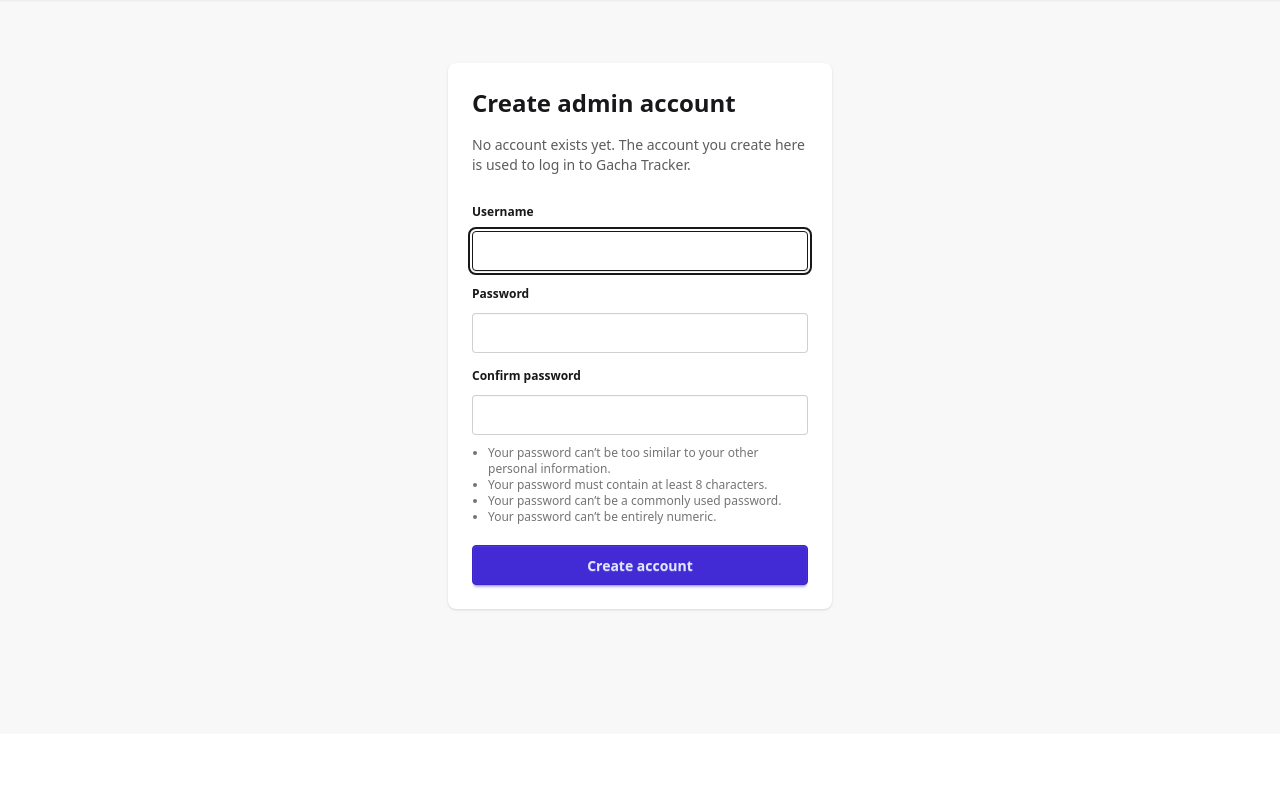
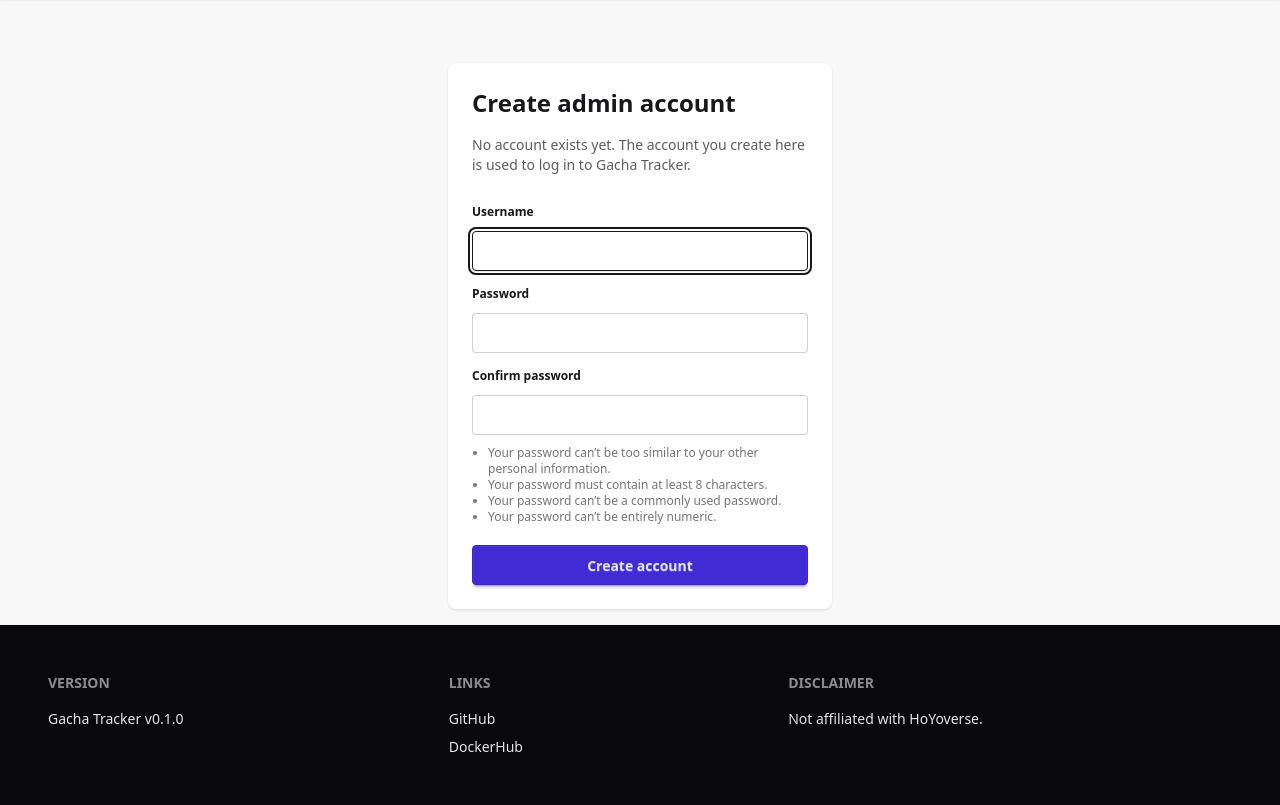
Before and after one commit to Haencky/Gacha-Tracker, a Django app: page /accounts/setup/ in a window 1280 px wide. Shown: the part 66-871 px from the top of the page. Before the commit the page ends 677 px from the top, so only its background shows below. Run offline with Django 5.2, Linux system fonts and the light colour scheme; style sheets or scripts are compiled from the project's sources; parts of the project's set-up code (start-up, migrations or seed data) failed here and were passed over; some libraries are stand-ins or nearby versions.

Commit message:
added footer

```diff
--- a/config/settings.py
+++ b/config/settings.py
@@ -10,6 +10,7 @@ For the full list of settings and their values, see
 https://docs.djangoproject.com/en/6.1/ref/settings/
 """
 
+import tomllib
 from pathlib import Path
 
 import environ
@@ -19,6 +20,9 @@ BASE_DIR = Path(__file__).resolve().parent.parent
 
 env = environ.Env(DEBUG=(bool, False))
 env.read_env(BASE_DIR / ".env")
+
+with open(BASE_DIR / "pyproject.toml", "rb") as f:
+    APP_VERSION = tomllib.load(f)["project"]["version"]
 
 
 # Quick-start development settings - unsuitable for production
@@ -79,6 +83,7 @@ TEMPLATES = [
         "OPTIONS": {
             "context_processors": [
                 "core.context_processors.games",
+                "core.context_processors.app_info",
                 "django.template.context_processors.request",
                 "django.contrib.auth.context_processors.auth",
                 "django.contrib.messages.context_processors.messages",
--- a/core/context_processors.py
+++ b/core/context_processors.py
@@ -1,3 +1,5 @@
+from django.conf import settings
+
 from .games import all_games
 
 
@@ -8,3 +10,7 @@ def games(request):
         if request.resolver_match.namespace
         else None,
     }
+
+
+def app_info(request):
+    return {"version": settings.APP_VERSION}
--- a/templates/base.html
+++ b/templates/base.html
@@ -46,10 +46,11 @@
         <div id="messages"
              class="toast toast-top toast-end z-50"
              aria-live="polite">{% include "partials/messages.html" %}</div>
-        <main id="content" class="container mx-auto max-w-5xl p-4">
+        <main id="content" class="container mx-auto max-w-5xl p-4 flex-1">
             {% block content %}
             {% endblock content %}
         </main>
+        {% include "partials/footer.html" %}
         <span id="loading"
               class="htmx-indicator loading loading-spinner loading-md fixed bottom-4 right-4"
               role="status"
--- /dev/null
+++ b/templates/partials/footer.html
@@ -0,0 +1,22 @@
+{% load i18n %}
+<footer class="footer sm:footer-horizontal bg-neutral text-neutral-content p-12">
+    <nav>
+        <h6 class="footer-title">{% translate "Version" %}</h6>
+        <p>Gacha Tracker v{{ version }}</p>
+    </nav>
+    <nav>
+        <h6 class="footer-title">{% translate "Links" %}</h6>
+        <a class="link link-hover"
+           target="_blank"
+           rel="noopener noreferrer"
+           href="https://github.com/Haencky/Gacha-Tracker">GitHub</a>
+        <a class="link link-hover"
+           target="_blank"
+           rel="noopener noreferrer"
+           href="https://hub.docker.com/r/haenck/gacha-tracker">DockerHub</a>
+    </nav>
+    <nav>
+        <h6 class="footer-title">{% translate "Disclaimer" %}</h6>
+        <p>Not affiliated with HoYoverse.</p>
+    </nav>
+</footer>
```
Also changed, not shown: 1 other file.
